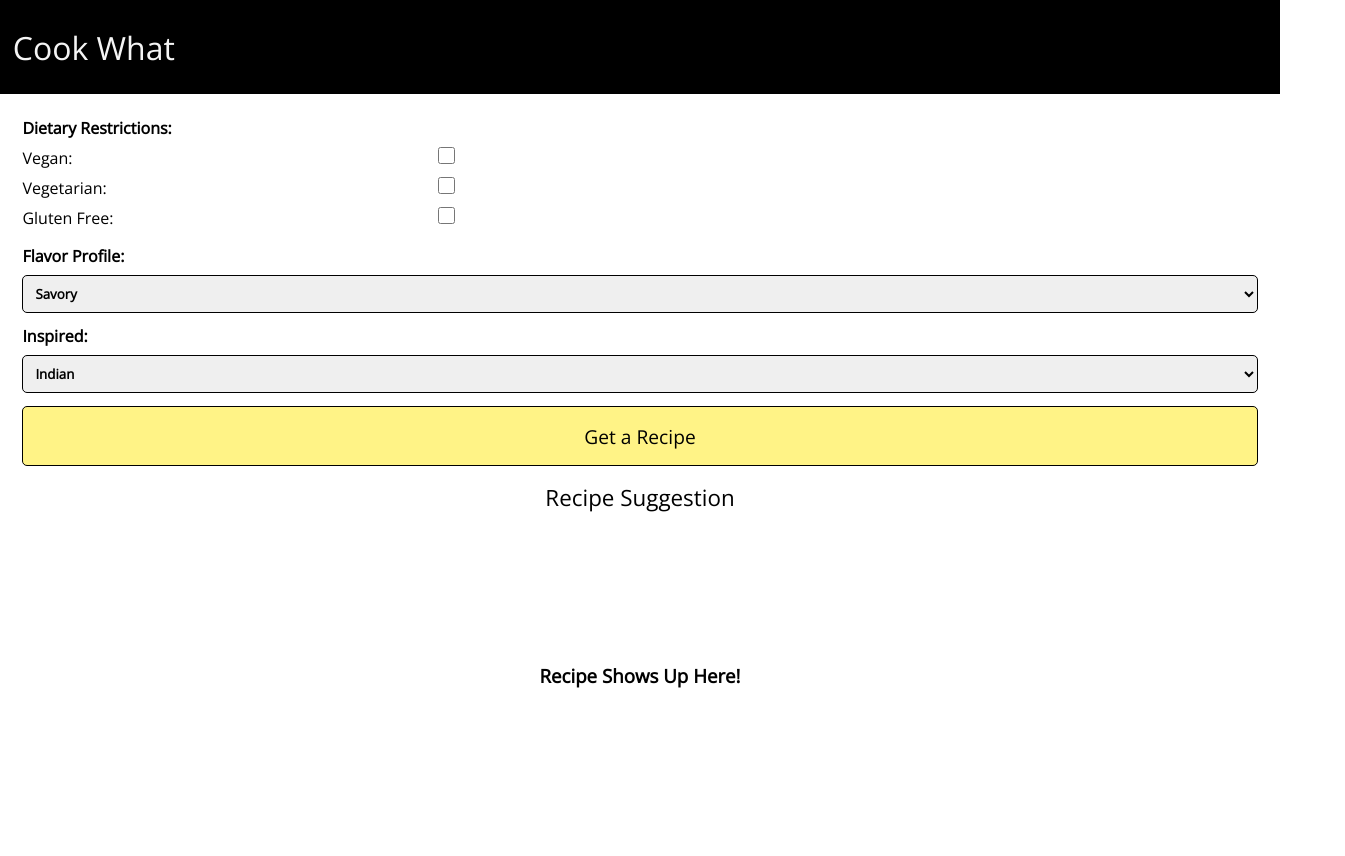
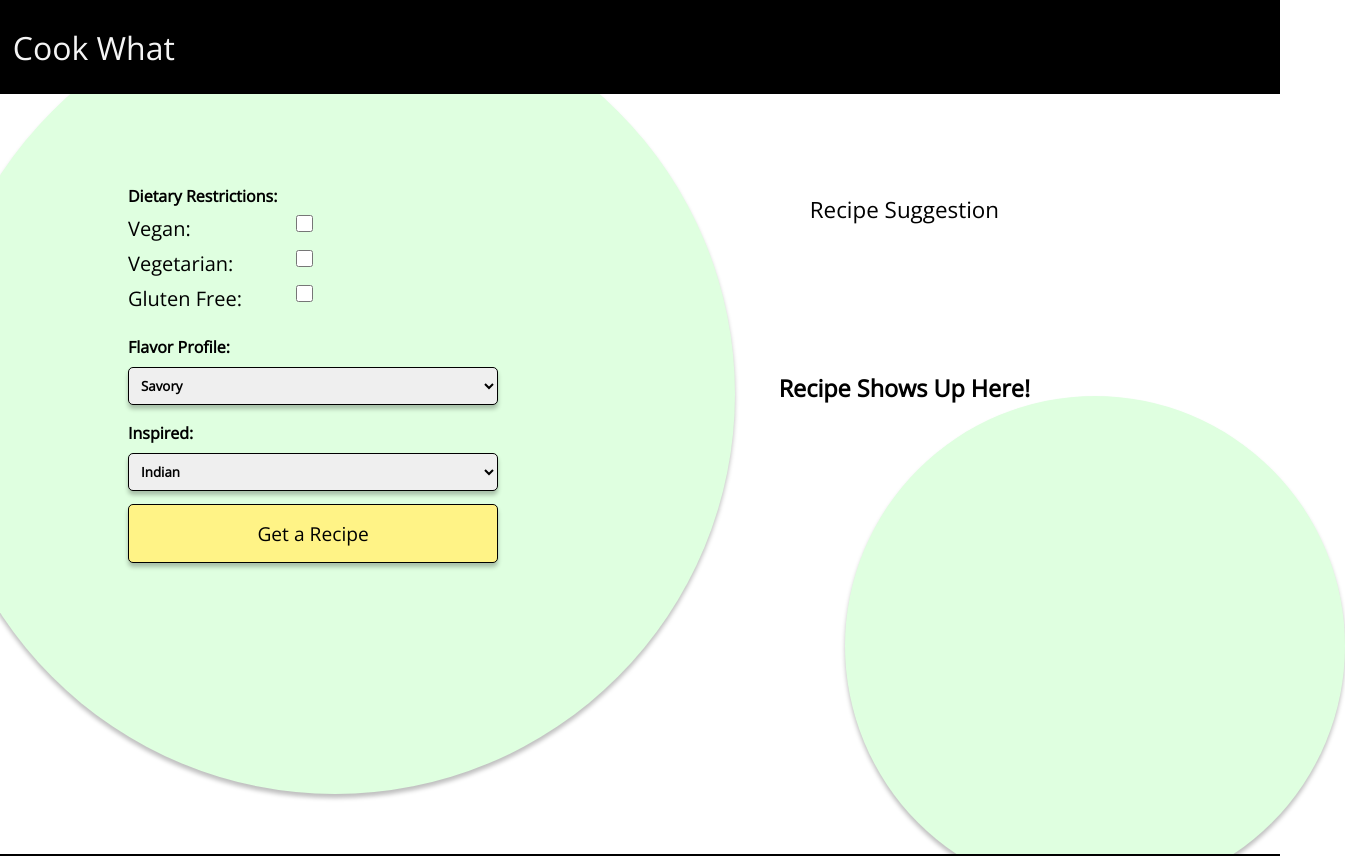
Before and after one commit to hoperw/cookWhat, a React (Create React App) app: page / in a window 1280 px wide. Shown: the top 856 px of the page, 1345 px wide, since content can reach past the window. Built offline with nearby package versions, Linux system fonts and the light colour scheme.

Commit message:
added styles for larger screens

```diff
--- a/src/App.css
+++ b/src/App.css
@@ -18,6 +18,10 @@ html, body {
   height: 100vh;
 }
 
+main {
+  margin-bottom: 200px;
+}
+
 /**
   Form Styles
 **/
@@ -30,6 +34,7 @@ html, body {
   display: flex;
   flex-direction: column;
   padding: 1.4em;
+  min-height: 70vh;
 }
 
 .checkbox-wrapper {
@@ -64,6 +69,7 @@ html, body {
   border-radius: 5px;
   font-weight: 600;
   border: solid black 1.5px;
+  box-shadow: 0px 4px 4px rgba(0, 0, 0, 0.25);
 }
 
 #form-submit {
@@ -78,4 +84,47 @@ html, body {
   color: black;
   font-weight: 400;
   font-family: var(--font-family);
+  box-shadow: 0px 4px 4px rgba(0, 0, 0, 0.25);
 }
+
+@media only screen and (min-width: 600px) {
+  .form-wrapper {
+    display: flex;
+    flex-direction: row;
+    align-items: center;
+    font-size: 20px;
+  }
+  #select-lists-container, #form-submit {
+    width: 70%;
+    margin: 0;
+  }
+  #recipe-display {
+    margin: 0;
+  }
+  main {
+    padding: 0 100px 0 100px;
+  }
+  .shape1 {
+    position: absolute;
+    z-index: -1;
+    width: 800px;
+    height: 800px;
+    left: -65px;
+    top: -6px;
+    background: #DFFFE0;
+    box-shadow: 0px 4px 4px rgba(0, 0, 0, 0.25);
+    border-radius: 50%;
+  }
+  .shape2 {
+    position: absolute;
+    z-index: -1;
+    width: 500px;
+    height: 500px;
+    right: -65px;
+    bottom: -96px;
+    background: #DFFFE0;
+    box-shadow: 0px 4px 4px rgba(0, 0, 0, 0.25);
+    border-radius: 50%;
+  }
+
+}
--- a/src/App.js
+++ b/src/App.js
@@ -7,7 +7,9 @@ function App() {
   return (
     <div className="App">
       <Navbar />
-      <Form />
+      <main>
+        <Form />
+      </main>
       <Footer />
     </div>
   );
--- a/src/components/Form.js
+++ b/src/components/Form.js
@@ -97,6 +97,7 @@ export default function Form() {
 
     return (
         <div className="form-wrapper">
+        <div className="shape1"></div>
         <form id="recipe-form" onSubmit={handleSubmit}>
             <div className="checkbox-wrapper">
                 <h3 className="section-label">Dietary Restrictions: </h3>
@@ -170,7 +171,9 @@ export default function Form() {
             </div>
             <button id="form-submit" onClick={getRecipe}>Get a Recipe</button>
         </form>
+            <div className="shape2"></div>
             <RecipeDisplay recipe={recipe} />
+
         </div>
     )
 }
--- a/src/recipeDisplay.css
+++ b/src/recipeDisplay.css
@@ -30,4 +30,5 @@
 #recipe-img {
     max-height: 300px;
     border-radius: 5px;
+    box-shadow: 0px 4px 4px rgba(0, 0, 0, 0.25);
 }
```
